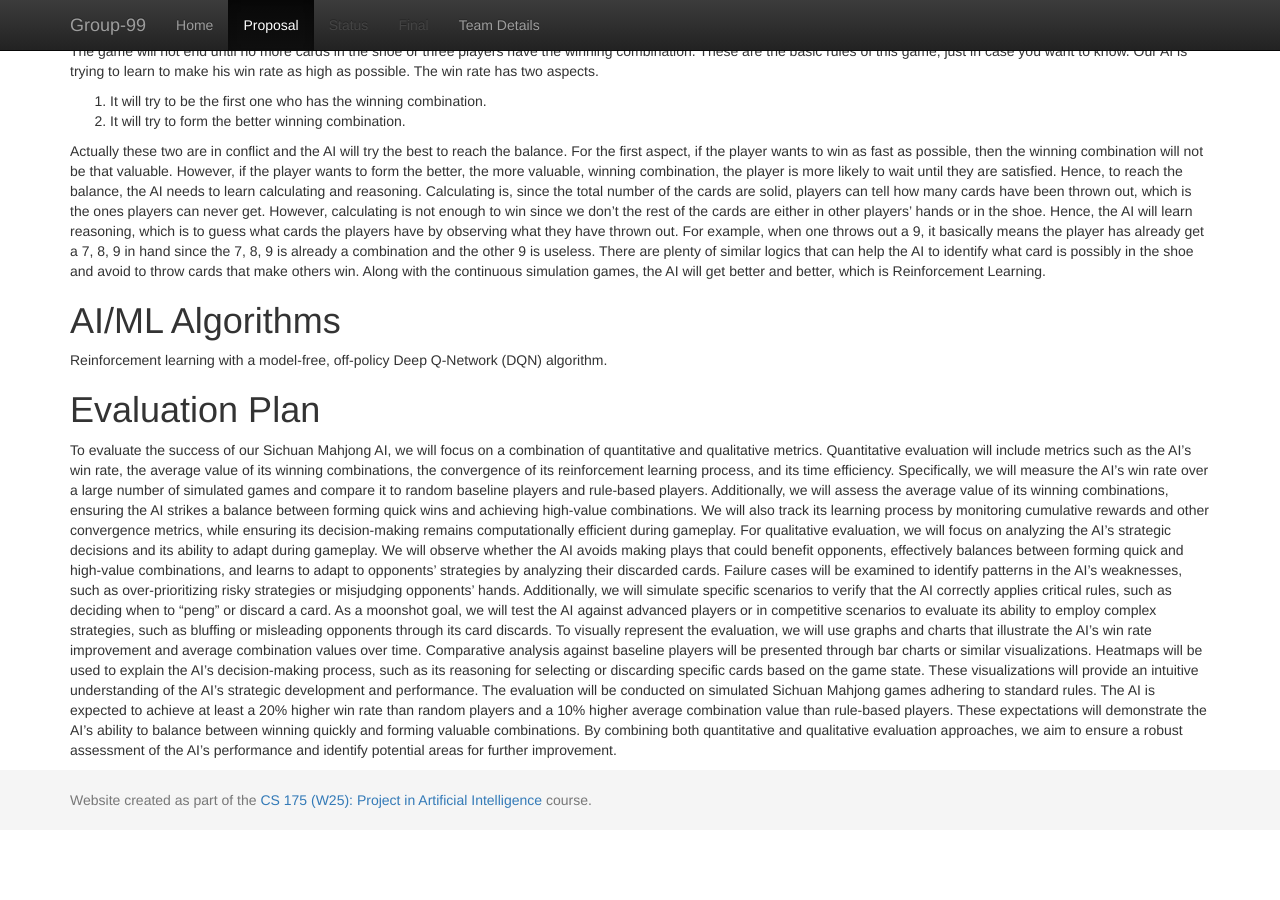
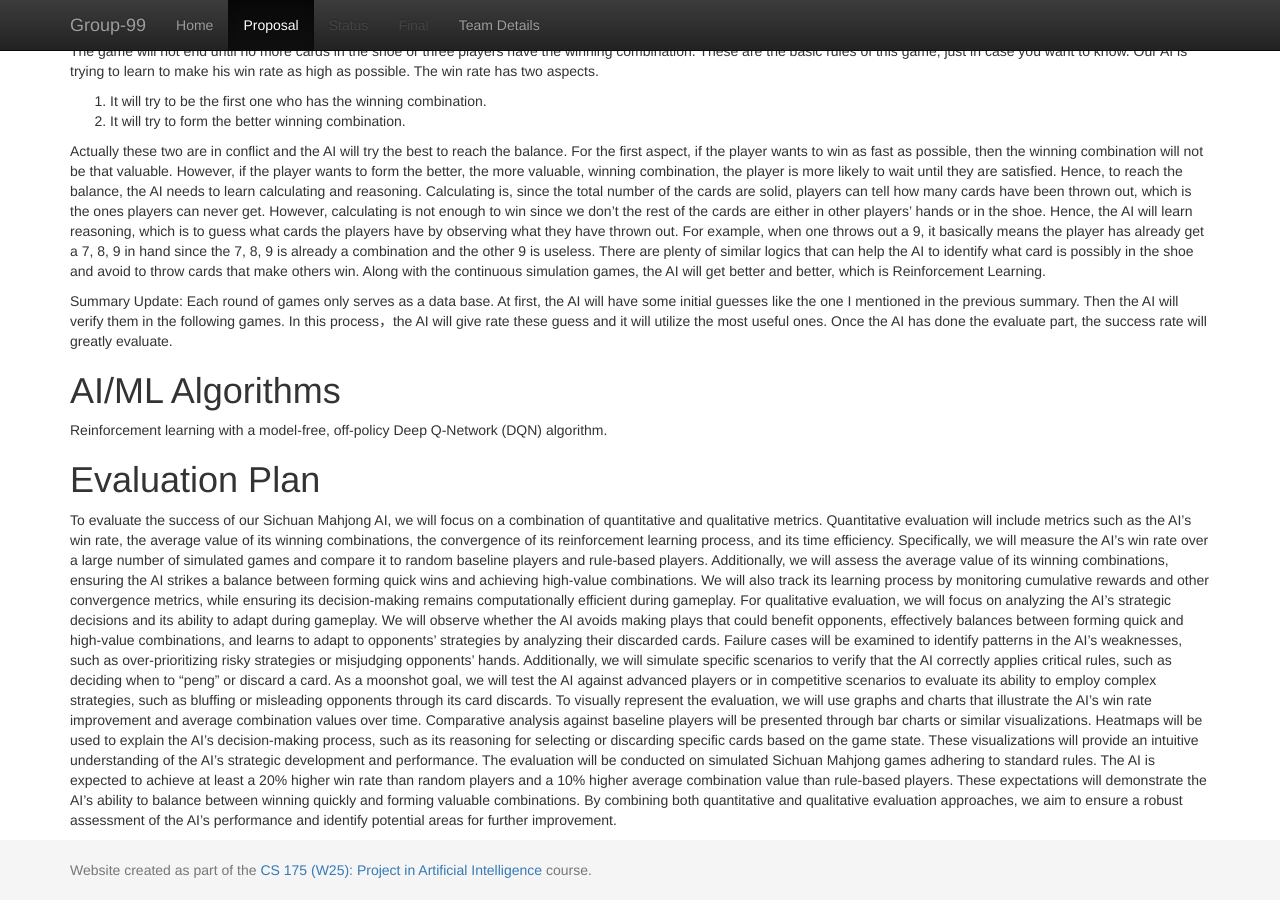
Before and after one commit to lzxtxdys/Sichuan-Mahjong, a Jekyll site: the page built from docs/proposal.md, in a window 1280 px wide and 900 px high, scrolled down 542 px. Built offline with Jekyll 4.4.1, drawn with Linux system fonts in a browser that asks for light colours; before the commit the page ends 1372 px from its top, so only the background shows below that.

Commit message:
update summary

```diff
--- a/docs/proposal.md
+++ b/docs/proposal.md
@@ -29,6 +29,8 @@ These are the basic rules of this game, just in case you want to know.  Our AI i
 
 Actually these two are in conflict and the AI will try the best to reach the balance. For the first aspect, if the player wants to win as fast as possible, then the winning combination will not be that valuable. However, if the player wants to form the better, the more valuable, winning combination, the player is more likely to wait until they are satisfied. Hence, to reach the balance, the AI needs to learn calculating and reasoning. Calculating is, since the total number of the cards are solid, players can tell how many cards have been thrown out, which is the ones players can never get. However, calculating is not enough to win since we don’t the rest of the cards are either in other players’ hands or in the shoe. Hence, the AI will learn reasoning, which is to guess what cards the players have by observing what they have thrown out. For example, when one throws out a 9, it basically means the player has already get a 7, 8, 9 in hand since the 7, 8, 9 is already a combination and the other 9 is useless. There are plenty of similar logics that can help the AI to identify what card is possibly in the shoe and avoid to throw cards that make others win. Along with the continuous simulation games, the AI will get better and better, which is Reinforcement Learning.
 
+Summary Update: Each round of games only serves as a data base. At first, the AI will have some initial guesses like the one I mentioned in the previous summary. Then the AI will verify them in the following games. In this process，the AI will give rate these guess and it will utilize the most useful ones. Once the AI has done the evaluate part, the success rate will greatly evaluate.
+
 
 # AI/ML Algorithms
 Reinforcement learning with a model-free, off-policy Deep Q-Network (DQN) algorithm.
```
